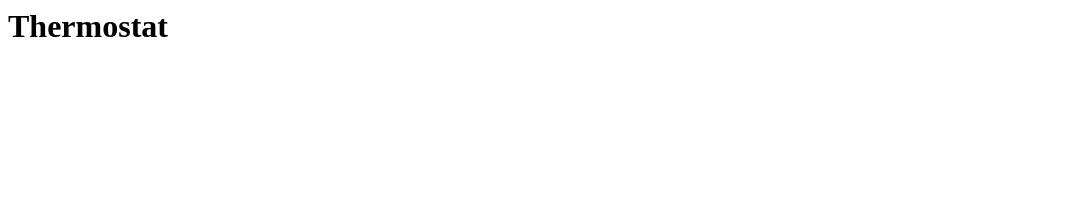
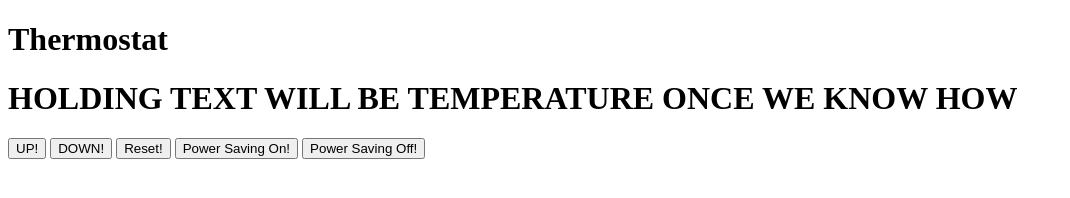
Before and after one commit to vickymg/thermostat, a plain HTML site: page jasmine/RunApp.html in a window 1280 px wide. Shown: the whole page, without its empty margins (0-1070 px from the left). Drawn offline with Linux system fonts and the light colour scheme.

Commit message:
Terrible looking interface created

```diff
--- a/jasmine/RunApp.html
+++ b/jasmine/RunApp.html
@@ -1,3 +1,27 @@
-<script src="src/Thermostat.js"></script>
+<!DOCTYPE html>
+<html>
+  <head>
+    <title>
+      Thermostat of awesomeness
+    </title>
+      <script src="src/Thermostat.js"></script>
+  </head>
 
-<h1>Thermostat</h1>
+  <body>
+
+    <h1>Thermostat</h1>
+
+    <h1 id="temperature">HOLDING TEXT WILL BE TEMPERATURE ONCE WE KNOW HOW</h1>
+
+    <section>
+      <p>
+        <button id="up-arrow" type="submit" value="up">UP!</button>
+        <button id="down-arrow" type="submit" value="down">DOWN!</button>
+        <button id="reset-temp" type="submit" value="resetTemp">Reset!</button>
+        <button id="saving-off" type="submit" value="savingOn">Power Saving On!</button>
+        <button id="saving-on" type="submit" value="savingOff">Power Saving Off!</button>
+      </p>
+    </section>
+
+  </body>
+</html>
```
